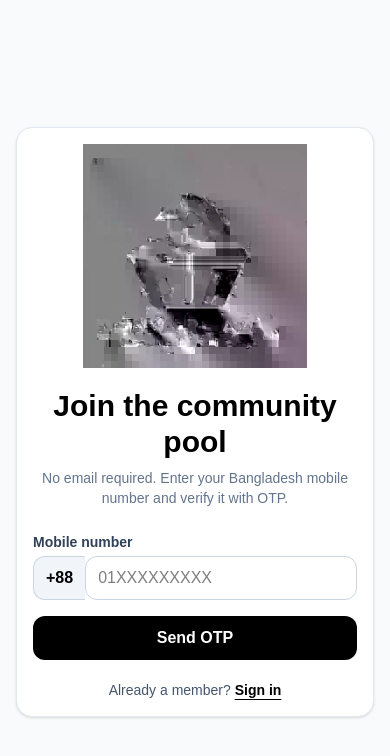
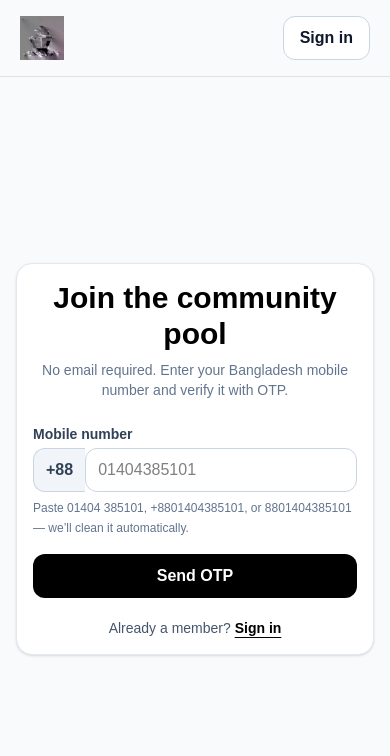
Before and after one commit to Minhazsiraji/2-Taka-R-Bazar, a Next.js app: page /signup in a window 390 px wide. Shown: the top 756 px of the page. Built offline with nearby package versions, Linux system fonts and the light colour scheme.

Commit message:
fix: complete responsive branding and Bangladesh phone OTP input

```diff
--- a/app/actions/auth.ts
+++ b/app/actions/auth.ts
@@ -6,21 +6,21 @@ import { redirect } from 'next/navigation'
 import { z } from 'zod'
 import { createClient } from '@/lib/supabase/server'
 import { requireUser } from '@/lib/auth'
+import { toBdE164Phone } from '@/lib/bd-phone.mjs'
 
 function getText(formData: FormData, key: string) {
   return String(formData.get(key) ?? '').trim()
 }
 
-function normalizeBdPhone(raw: string) {
-  const compact = raw.replace(/[\s()-]/g, '')
-  if (/^01[3-9]\d{8}$/.test(compact)) return `+88${compact}`
-  if (/^8801[3-9]\d{8}$/.test(compact)) return `+${compact}`
-  if (/^\+8801[3-9]\d{8}$/.test(compact)) return compact
-  return null
+function phoneOtpErrorMessage(error: { message: string; code?: string }) {
+  if (error.code === 'otp_disabled' || /signups not allowed for otp|otp disabled/i.test(error.message)) {
+    return 'Mobile OTP is not enabled yet. Please try again after phone verification is activated.'
+  }
+  return error.message
 }
 
 async function requestPhoneOtp(formData: FormData, mode: 'signup' | 'login') {
-  const phone = normalizeBdPhone(getText(formData, 'phone'))
+  const phone = toBdE164Phone(getText(formData, 'phone'))
   const back = mode === 'signup' ? '/signup' : '/login'
   if (!phone) redirect(`${back}?error=Enter+a+valid+Bangladesh+mobile+number`)
 
@@ -29,7 +29,7 @@ async function requestPhoneOtp(formData: FormData, mode: 'signup' | 'login') {
     phone,
     options: { shouldCreateUser: mode === 'signup' },
   })
-  if (error) redirect(`${back}?error=${encodeURIComponent(error.message)}`)
+  if (error) redirect(`${back}?error=${encodeURIComponent(phoneOtpErrorMessage(error))}`)
 
   const cookieStore = await cookies()
   cookieStore.set('bp_otp_phone', phone, { httpOnly: true, sameSite: 'lax', secure: process.env.NODE_ENV === 'production', maxAge: 600, path: '/' })
--- a/app/login/page.tsx
+++ b/app/login/page.tsx
@@ -1,17 +1,23 @@
 import Link from 'next/link'
 import { requestLoginOtp } from '@/app/actions/auth'
+import { BdPhoneInput } from '@/components/bd-phone-input'
+import { PublicHeader } from '@/components/public-header'
 import { SubmitButton } from '@/components/submit-button'
 
 export default async function LoginPage({ searchParams }: { searchParams: Promise<{ error?: string; notice?: string }> }) {
   const { error, notice } = await searchParams
-  return <main className="flex min-h-screen items-center justify-center bg-slate-50 px-4 py-10"><section className="card w-full max-w-md p-6 sm:p-8">
-    <Link href="/" className="block"><img src="/brand-logo.webp" alt="2-TAKA-R-BAZAR" className="mx-auto w-56" /></Link>
-    <div className="mb-6 mt-5 text-center"><h1 className="text-3xl font-black">Sign in</h1><p className="muted mt-2">Use your Bangladesh mobile number. We’ll send a 6-digit OTP.</p></div>
-    {notice && <div className="success mb-4">{notice}</div>}{error && <div className="error mb-4">{error}</div>}
-    <form action={requestLoginOtp} className="grid gap-4">
-      <label><span className="label">Mobile number</span><div className="flex"><span className="flex min-h-11 items-center rounded-l-xl border border-r-0 border-slate-300 bg-slate-100 px-3 font-bold">+88</span><input className="input rounded-l-none" name="phone" inputMode="tel" autoComplete="tel" placeholder="01XXXXXXXXX" pattern="01[3-9][0-9]{8}" required /></div></label>
-      <SubmitButton>Send OTP</SubmitButton>
-    </form>
-    <p className="mt-5 text-center text-sm text-slate-600">New here? <Link className="font-bold text-black underline underline-offset-4" href="/signup">Join the community pool</Link></p>
-  </section></main>
+  return <main className="min-h-screen bg-slate-50 text-black">
+    <PublicHeader actionHref="/signup" actionLabel="Join the community pool" />
+    <div className="mx-auto flex min-h-[calc(100vh-81px)] max-w-6xl items-center justify-center px-4 py-10">
+      <section className="card w-full max-w-md p-6 sm:p-8">
+        <div className="mb-6 text-center"><h1 className="text-3xl font-black">Sign in</h1><p className="muted mt-2">Use your Bangladesh mobile number. We’ll send a 6-digit OTP.</p></div>
+        {notice && <div className="success mb-4">{notice}</div>}{error && <div className="error mb-4">{error}</div>}
+        <form action={requestLoginOtp} className="grid gap-4">
+          <BdPhoneInput />
+          <SubmitButton>Send OTP</SubmitButton>
+        </form>
+        <p className="mt-5 text-center text-sm text-slate-600">New here? <Link className="font-bold text-black underline underline-offset-4" href="/signup">Join the community pool</Link></p>
+      </section>
+    </div>
+  </main>
 }
--- a/app/page.tsx
+++ b/app/page.tsx
@@ -1,6 +1,7 @@
 import Link from 'next/link'
 import { createClient } from '@/lib/supabase/server'
 import { redirect } from 'next/navigation'
+import { PublicHeader } from '@/components/public-header'
 
 export default async function LandingPage() {
   const supabase = await createClient()
@@ -9,28 +10,34 @@ export default async function LandingPage() {
 
   return (
     <main className="min-h-screen bg-white text-black">
-      <div className="mx-auto flex min-h-screen max-w-6xl flex-col px-5 py-6 md:px-8">
-        <header className="flex items-center justify-between border-b border-black/10 pb-4">
-          <Link href="/" className="font-black tracking-tight">2-TAKA-R-BAZAR</Link>
-          <Link href="/login" className="btn-secondary">Sign in</Link>
-        </header>
-        <div className="grid flex-1 items-center gap-10 py-10 lg:grid-cols-[1.05fr_.95fr] lg:py-16">
-          <section className="max-w-2xl">
-            <img src="/brand-logo.webp" alt="2-TAKA-R-BAZAR — Smart Shopping. Real Savings." className="w-full max-w-[420px]" />
-            <h1 className="mt-7 text-4xl font-black leading-tight tracking-[-0.04em] sm:text-5xl">Buy together. Pay the real pool price. Keep the savings.</h1>
-            <p className="mt-5 max-w-xl text-lg leading-8 text-slate-600">Your community combines demand first. We compare local market prices and supplier offers, publish the final price, and you decide whether to confirm.</p>
-            <div className="mt-8 flex flex-wrap gap-3"><Link className="btn-primary" href="/signup">Join the community pool</Link><Link className="btn-secondary" href="/login">Sign in</Link></div>
+      <PublicHeader actionHref="/login" actionLabel="Sign in" />
+      <div className="mx-auto max-w-6xl px-5 py-8 md:px-8 md:py-12">
+        <div className="grid items-stretch gap-6 lg:grid-cols-2">
+          <section className="flex min-w-0 flex-col justify-center rounded-[28px] border border-black/10 bg-white p-6 sm:p-8 lg:min-h-[540px]">
+            <p className="text-xs font-black uppercase tracking-[0.2em] text-slate-500">Community grocery pooling</p>
+            <h1 className="mt-4 text-4xl font-black leading-tight tracking-[-0.04em] sm:text-5xl">Buy together. Pay the real pool price. Keep the savings.</h1>
+            <p className="mt-5 text-lg leading-8 text-slate-600">Your community combines demand first. We compare local market prices and supplier offers, publish the final price, and you decide whether to confirm.</p>
+            <div className="mt-8 flex flex-col gap-3 sm:flex-row"><Link className="btn-primary" href="/signup">Join the community pool</Link><Link className="btn-secondary" href="/login">Sign in</Link></div>
+            <div className="mt-8 rounded-2xl bg-black p-5 text-white"><p className="text-sm text-white/65">Our rule</p><p className="mt-1 text-xl font-black">No hidden order. No fake saving.</p></div>
           </section>
-          <section className="rounded-[28px] border border-black/10 bg-slate-50 p-6 sm:p-8">
-            <p className="text-xs font-black uppercase tracking-[0.2em] text-slate-500">How it works</p>
-            <div className="mt-6 grid gap-4 sm:grid-cols-2">              <div className="rounded-2xl bg-white p-5"><b>1. Join your community</b><p className="muted mt-2">Choose your local community and pickup point.</p></div>
-              <div className="rounded-2xl bg-white p-5"><b>2. Pool the demand</b><p className="muted mt-2">Households commit quantity before buying.</p></div>
-              <div className="rounded-2xl bg-white p-5"><b>3. Confirm after price</b><p className="muted mt-2">A commitment becomes an order only after you accept the final price.</p></div>
-              <div className="rounded-2xl bg-white p-5"><b>4. Verify the savings</b><p className="muted mt-2">Savings are credited only after collection.</p></div>
+
+          <section className="flex min-w-0 flex-col overflow-hidden rounded-[28px] border border-black/10 bg-slate-50 lg:min-h-[540px]">
+            <div className="flex flex-1 items-center justify-center p-4 sm:p-6">
+              <img src="/grocery-hero.svg" alt="Fresh grocery essentials including rice, cooking oil, milk, eggs, bread, fruit and vegetables" className="h-full max-h-[460px] w-full rounded-2xl object-contain" />
             </div>
-            <div className="mt-5 rounded-2xl bg-black p-5 text-white"><p className="text-sm text-white/65">Our rule</p><p className="mt-1 text-xl font-black">No hidden order. No fake saving.</p></div>
+            <div className="border-t border-black/10 bg-white px-6 py-5 sm:px-8"><p className="font-black">Everyday essentials, pooled locally.</p><p className="muted mt-1">Start small with the products your community already buys every week.</p></div>
           </section>
         </div>
+
+        <section className="mt-6 rounded-[28px] border border-black/10 bg-slate-50 p-6 sm:p-8">
+          <p className="text-xs font-black uppercase tracking-[0.2em] text-slate-500">How it works</p>
+          <div className="mt-6 grid gap-4 sm:grid-cols-2 lg:grid-cols-4">
+            <div className="rounded-2xl bg-white p-5"><b>1. Join your community</b><p className="muted mt-2">Choose your local community and pickup point.</p></div>
+            <div className="rounded-2xl bg-white p-5"><b>2. Pool the demand</b><p className="muted mt-2">Households commit quantity before buying.</p></div>
+            <div className="rounded-2xl bg-white p-5"><b>3. Confirm after price</b><p className="muted mt-2">A commitment becomes an order only after you accept the final price.</p></div>
+            <div className="rounded-2xl bg-white p-5"><b>4. Verify the savings</b><p className="muted mt-2">Savings are credited only after collection.</p></div>
+          </div>
+        </section>
       </div>
     </main>
   )
--- a/app/signup/page.tsx
+++ b/app/signup/page.tsx
@@ -1,17 +1,23 @@
 import Link from 'next/link'
 import { requestSignupOtp } from '@/app/actions/auth'
+import { BdPhoneInput } from '@/components/bd-phone-input'
+import { PublicHeader } from '@/components/public-header'
 import { SubmitButton } from '@/components/submit-button'
 
 export default async function SignupPage({ searchParams }: { searchParams: Promise<{ error?: string }> }) {
   const { error } = await searchParams
-  return <main className="flex min-h-screen items-center justify-center bg-slate-50 px-4 py-10"><section className="card w-full max-w-md p-6 sm:p-8">
-    <Link href="/" className="block"><img src="/brand-logo.webp" alt="2-TAKA-R-BAZAR" className="mx-auto w-56" /></Link>
-    <div className="mb-6 mt-5 text-center"><h1 className="text-3xl font-black">Join the community pool</h1><p className="muted mt-2">No email required. Enter your Bangladesh mobile number and verify it with OTP.</p></div>
-    {error && <div className="error mb-4">{error}</div>}
-    <form action={requestSignupOtp} className="grid gap-4">
-      <label><span className="label">Mobile number</span><div className="flex"><span className="flex min-h-11 items-center rounded-l-xl border border-r-0 border-slate-300 bg-slate-100 px-3 font-bold">+88</span><input className="input rounded-l-none" name="phone" inputMode="tel" autoComplete="tel" placeholder="01XXXXXXXXX" pattern="01[3-9][0-9]{8}" required /></div></label>
-      <SubmitButton>Send OTP</SubmitButton>
-    </form>
-    <p className="mt-5 text-center text-sm text-slate-600">Already a member? <Link className="font-bold text-black underline underline-offset-4" href="/login">Sign in</Link></p>
-  </section></main>
+  return <main className="min-h-screen bg-slate-50 text-black">
+    <PublicHeader actionHref="/login" actionLabel="Sign in" />
+    <div className="mx-auto flex min-h-[calc(100vh-81px)] max-w-6xl items-center justify-center px-4 py-10">
+      <section className="card w-full max-w-md p-6 sm:p-8">
+        <div className="mb-6 text-center"><h1 className="text-3xl font-black">Join the community pool</h1><p className="muted mt-2">No email required. Enter your Bangladesh mobile number and verify it with OTP.</p></div>
+        {error && <div className="error mb-4">{error}</div>}
+        <form action={requestSignupOtp} className="grid gap-4">
+          <BdPhoneInput />
+          <SubmitButton>Send OTP</SubmitButton>
+        </form>
+        <p className="mt-5 text-center text-sm text-slate-600">Already a member? <Link className="font-bold text-black underline underline-offset-4" href="/login">Sign in</Link></p>
+      </section>
+    </div>
+  </main>
 }
--- /dev/null
+++ b/components/bd-phone-input.tsx
@@ -0,0 +1,31 @@
+'use client'
+
+import { useState } from 'react'
+import { sanitizeBdPhoneInput } from '@/lib/bd-phone.mjs'
+
+export function BdPhoneInput() {
+  const [phone, setPhone] = useState('')
+
+  return (
+    <label>
+      <span className="label">Mobile number</span>
+      <div className="flex">
+        <span className="flex min-h-11 items-center rounded-l-xl border border-r-0 border-slate-300 bg-slate-100 px-3 font-bold text-slate-700">+88</span>
+        <input
+          className="input rounded-l-none"
+          name="phone"
+          value={phone}
+          onChange={(event) => setPhone(sanitizeBdPhoneInput(event.target.value))}
+          inputMode="numeric"
+          autoComplete="tel-national"
+          placeholder="01404385101"
+          pattern="01[3-9][0-9]{8}"
+          maxLength={11}
+          aria-describedby="phone-help"
+          required
+        />
+      </div>
+      <span id="phone-help" className="mt-1.5 block text-xs leading-5 text-slate-500">Paste 01404 385101, +8801404385101, or 8801404385101 — we’ll clean it automatically.</span>
+    </label>
+  )
+}
--- /dev/null
+++ b/components/public-header.tsx
@@ -0,0 +1,12 @@
+import Link from 'next/link'
+
+export function PublicHeader({ actionHref = '/login', actionLabel = 'Sign in' }: { actionHref?: string; actionLabel?: string }) {
+  return (
+    <header className="mx-auto flex w-full max-w-6xl items-center justify-between gap-4 border-b border-black/10 px-5 py-4 md:px-8">
+      <Link href="/" className="min-w-0" aria-label="2-TAKA-R-BAZAR home">
+        <img src="/brand-logo.webp" alt="2-TAKA-R-BAZAR" className="h-11 w-auto max-w-[210px] object-contain sm:h-12 sm:max-w-[245px]" />
+      </Link>
+      <Link href={actionHref} className="btn-secondary shrink-0">{actionLabel}</Link>
+    </header>
+  )
+}
--- /dev/null
+++ b/lib/bd-phone.d.ts
@@ -0,0 +1,3 @@
+export function sanitizeBdPhoneInput(raw: string): string
+export function normalizeBdLocalPhone(raw: string): string | null
+export function toBdE164Phone(raw: string): string | null
--- /dev/null
+++ b/lib/bd-phone.mjs
@@ -0,0 +1,41 @@
+const BANGLA_DIGITS = {
+  '০': '0',
+  '১': '1',
+  '২': '2',
+  '৩': '3',
+  '৪': '4',
+  '৫': '5',
+  '৬': '6',
+  '৭': '7',
+  '৮': '8',
+  '৯': '9',
+}
+
+function toAsciiDigits(raw) {
+  return String(raw ?? '')
+    .replace(/[০-৯]/g, (digit) => BANGLA_DIGITS[digit] ?? digit)
+    .replace(/\D/g, '')
+}
+
+function removeBangladeshPrefix(digits) {
+  if (digits.startsWith('0088')) return digits.slice(4)
+  if (digits.startsWith('88')) return digits.slice(2)
+  return digits
+}
+
+export function sanitizeBdPhoneInput(raw) {
+  let digits = removeBangladeshPrefix(toAsciiDigits(raw))
+  if (digits.length === 10 && /^1[3-9]/.test(digits)) digits = `0${digits}`
+  return digits.slice(0, 11)
+}
+
+export function normalizeBdLocalPhone(raw) {
+  let digits = removeBangladeshPrefix(toAsciiDigits(raw))
+  if (digits.length === 10 && /^1[3-9]/.test(digits)) digits = `0${digits}`
+  return /^01[3-9]\d{8}$/.test(digits) ? digits : null
+}
+
+export function toBdE164Phone(raw) {
+  const local = normalizeBdLocalPhone(raw)
+  return local ? `+88${local}` : null
+}
```
Also changed, not shown: app/verify-otp/page.tsx (+13 -7 lines), public/grocery-hero.svg (added), 1 other file (tests, documents, lock files or other folders).
